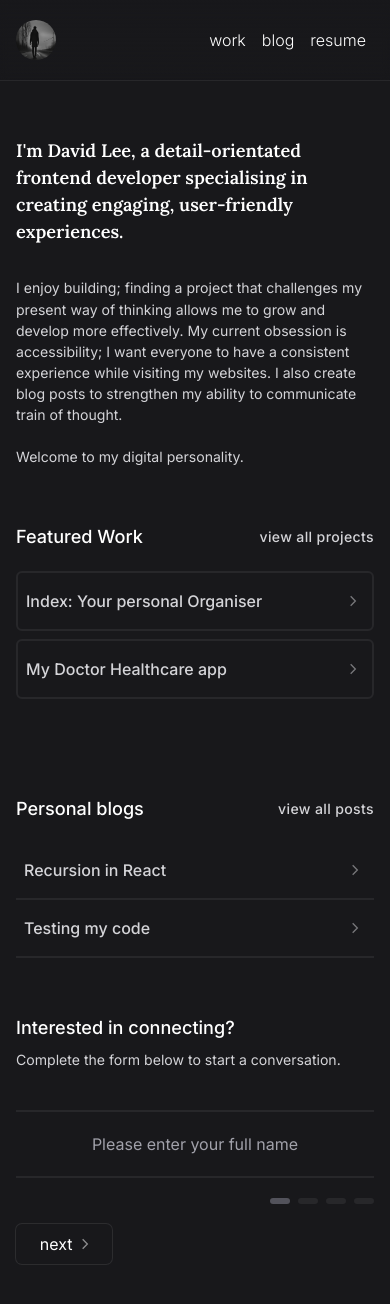
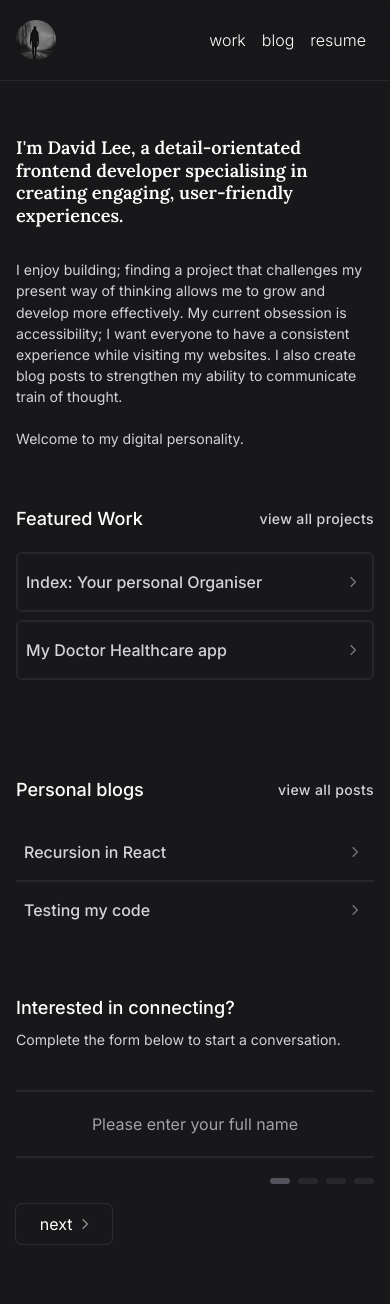
Before and after one commit to DLee1993/website, a Next.js app: page / in a window 390 px wide. Shown: the top 1304 px of the page. Built offline with nearby package versions, Linux system fonts and the light colour scheme.

Commit message:
abstracted out the individual links rendered through the project and blog maps

```diff
--- /dev/null
+++ b/app/components/IndividualLink.tsx
@@ -0,0 +1,106 @@
+import { useRef, useEffect } from "react";
+import { motion, useMotionValue, useMotionTemplate } from "framer-motion";
+import Link from "next/link";
+import Arrow from "./Arrow";
+
+type Details = {
+    featured?: boolean;
+    dateWritten?: string;
+    projectName?: string;
+    title?: string;
+    descriptionSnippet?: string;
+    fullDescription?: string;
+    projectType?: string;
+    liveSite?: string;
+    codeRepository?: string;
+    techStack?: string[];
+    textSnippet1?: string;
+    textSnippet2?: string;
+    textSnippet3?: string;
+    laptopImage?: string;
+    screenshot1?: string;
+    screenshot2?: string;
+    screenshot3?: string;
+    screenshot4?: string;
+    screenshot5?: string;
+    heroScreenShot?: string;
+    textContent?: {
+        string?: string;
+        code?: string;
+    }[];
+};
+
+const IndividualLink = ({
+    details,
+    index,
+    type,
+    dataLength,
+}: {
+    details: Details;
+    index: number;
+    type: string;
+    dataLength: number;
+}) => {
+    const offSetX = useMotionValue(-100);
+    const offSetY = useMotionValue(-100);
+    const border = useRef<HTMLDivElement>(null);
+    const maskImage = useMotionTemplate`radial-gradient(100px 100px at ${offSetX}px ${offSetY}px, black, transparent)`;
+
+    useEffect(() => {
+        const updateMousePosition = (e: MouseEvent) => {
+            if (!border.current) return;
+
+            const borderRect = border.current?.getBoundingClientRect();
+
+            offSetX.set(e.x - borderRect.x);
+            offSetY.set(e.y - borderRect.y);
+        };
+
+        window.addEventListener("mousemove", updateMousePosition);
+
+        return () => window.removeEventListener("mousemove", updateMousePosition);
+    });
+
+    return (
+        <li key={index} className="relative group">
+            {type === "project" && (
+                <motion.div
+                    ref={border}
+                    className="absolute inset-0 border-2 rounded-xl border-zinc-300/20 pointer-events-none"
+                    style={{
+                        maskImage: maskImage,
+                        WebkitMaskImage: maskImage,
+                    }}
+                ></motion.div>
+            )}
+
+            {type === "project" ? (
+                <Link
+                    href={`/selectedWork/${details.projectName}`}
+                    className="text-zinc-300 hover:bg-zinc-800/20 border-2 border-zinc-800 px-2 sm:px-4 py-4 flex justify-between items-center rounded-md transition-all duration-200"
+                >
+                    <article className="w-11/12">
+                        <p className="font-medium">{details.title}</p>
+                        <p className="text-subText max-w-lg hidden min-[465px]:block">
+                            {details.descriptionSnippet}
+                        </p>
+                    </article>
+                    <Arrow />
+                </Link>
+            ) : (
+                <Link
+                    href={`/personalBlog/${details.title}`}
+                    className={`${
+                        dataLength - 1 === index ? "border-b-0" : "border-b-2"
+                    } text-zinc-300 hover:bg-zinc-800/20 border-zinc-800 px-2 sm:px-4 py-4 flex justify-between items-center transition-all duration-200`}
+                >
+                    <article className="w-4/5">
+                        <p className="font-medium">{details.title}</p>
+                    </article>
+                    <Arrow />
+                </Link>
+            )}
+        </li>
+    );
+};
+export default IndividualLink;
--- a/app/page.tsx
+++ b/app/page.tsx
@@ -3,9 +3,9 @@
 import Link from "next/link";
 import { motion } from "framer-motion";
 import { projects, blogs } from "./portfolioData";
-import Arrow from "./components/Arrow";
 import ContactForm from "./components/ContactForm";
 import { container, item } from "./lib/framerMotion";
+import IndividualLink from "./components/IndividualLink";
 
 export default function Home() {
     const featuredProjects = projects.filter((project) => project.featured);
@@ -18,7 +18,10 @@ export default function Home() {
             animate="show"
             className="my-14 md:my-16 lg:my-20"
         >
-            <motion.h1 variants={item} className="text-heading font-Lora font-semibold">
+            <motion.h1
+                variants={item}
+                className="text-heading leading-tight font-Lora font-semibold"
+            >
                 I&apos;m David Lee, a detail-orientated frontend developer specialising in creating
                 engaging, user-friendly experiences.
             </motion.h1>
@@ -46,20 +49,13 @@ export default function Home() {
                     </aside>
                     <ul className="text-base flex flex-col gap-2 mt-5 sm:mt-7 md:mt-9 lg:mt-12">
                         {featuredProjects.map((project, index) => (
-                            <li key={index} className="group">
-                                <Link
-                                    href={`/selectedWork/${project.projectName}`}
-                                    className="text-zinc-300 hover:bg-zinc-800/40 border-2 border-zinc-800 px-2 sm:px-4 py-4 flex justify-between items-center rounded-md transition-all duration-200"
-                                >
-                                    <article className="w-11/12">
-                                        <p className="font-medium">{project.title}</p>
-                                        <p className="text-subText max-w-lg hidden min-[465px]:block">
-                                            {project.descriptionSnippet}
-                                        </p>
-                                    </article>
-                                    <Arrow />
-                                </Link>
-                            </li>
+                            <IndividualLink
+                                key={index}
+                                details={project}
+                                index={index}
+                                type={"project"}
+                                dataLength={index}
+                            />
                         ))}
                     </ul>
                 </motion.section>
@@ -77,19 +73,13 @@ export default function Home() {
                     </aside>
                     <ul className="text-base flex flex-col mt-5 sm:mt-7 md:mt-9 lg:mt-12">
                         {featuredBlogs.map((blog, index) => (
-                            <li key={index} className="group">
-                                <Link
-                                    href={`/personalBlog/${blog.title}`}
-                                    className={`border-b-2 ${
-                                        index === featuredProjects.length - 1 && "border-b-0"
-                                    } text-zinc-300 hover:bg-zinc-800/40 border-zinc-800 px-2 sm:px-4 py-4 flex justify-between items-center transition-all duration-200`}
-                                >
-                                    <article className="w-4/5">
-                                        <p className="font-medium">{blog.title}</p>
-                                    </article>
-                                    <Arrow />
-                                </Link>
-                            </li>
+                            <IndividualLink
+                                key={index}
+                                details={blog}
+                                index={index}
+                                type={"blog"}
+                                dataLength={featuredBlogs.length}
+                            />
                         ))}
                     </ul>
                 </motion.section>
```
